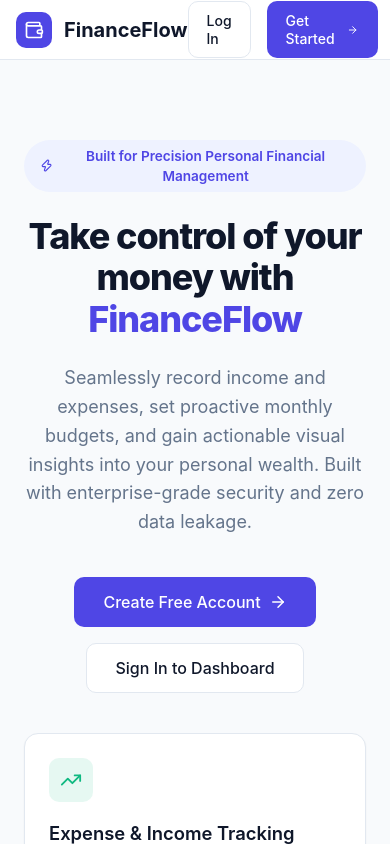
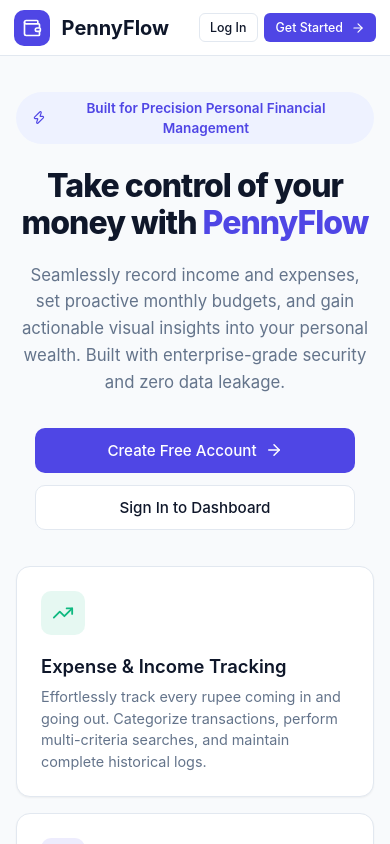
Before and after one commit to Manasa120205/FinanceFlow-Expense-Management, a React (Vite) app in the folder frontend/: page / in a window 390 px wide. Shown: the top 844 px of the page. Built offline with nearby package versions, Linux system fonts and the light colour scheme; no server answers.

Commit message:
feat: rebrand to PennyFlow and fix mobile horizontal sliding and header button congestion

```diff
--- a/frontend/index.html
+++ b/frontend/index.html
@@ -4,9 +4,9 @@
     <meta charset="UTF-8" />
     <link rel="icon" type="image/svg+xml" href="/favicon.svg" />
     <meta name="viewport" content="width=device-width, initial-scale=1.0" />
-    <meta name="description" content="FinanceFlow — Personal Finance & Expense Management Platform. Secure, real-time income, expense, and budget tracking." />
+    <meta name="description" content="PennyFlow — Personal Finance & Expense Management Platform. Secure, real-time income, expense, and budget tracking." />
     <meta name="theme-color" content="#4f46e5" />
-    <title>FinanceFlow — Personal Finance & Expense Management Platform</title>
+    <title>PennyFlow — Personal Finance & Expense Management Platform</title>
   </head>
   <body>
     <div id="root"></div>
--- a/frontend/src/components/layout/Navbar.jsx
+++ b/frontend/src/components/layout/Navbar.jsx
@@ -59,7 +59,7 @@ export default function Navbar({ onToggleSidebar }) {
           >
             <Wallet size={16} />
           </div>
-          <span>FinanceFlow</span>
+          <span>PennyFlow</span>
         </Link>
       </div>
 
--- a/frontend/src/components/layout/Sidebar.jsx
+++ b/frontend/src/components/layout/Sidebar.jsx
@@ -72,7 +72,7 @@ export default function Sidebar({ isOpen, onClose }) {
             </div>
             <div>
               <div style={{ fontWeight: 700, fontSize: '1.1rem', letterSpacing: '-0.02em' }}>
-                FinanceFlow
+                PennyFlow
               </div>
               <div style={{ fontSize: '0.7rem', color: '#94a3b8' }}>
                 Expense Management
--- a/frontend/src/index.css
+++ b/frontend/src/index.css
@@ -49,6 +49,12 @@
   box-sizing: border-box;
   margin: 0;
   padding: 0;
+}
+
+html, body {
+  overflow-x: hidden;
+  max-width: 100vw;
+  width: 100%;
 }
 
 body {
@@ -482,16 +488,43 @@ h4 { font-size: 1.125rem; }
 
 /* Responsive Landing Page */
 .landing-header {
-  height: 72px;
+  height: 64px;
   border-bottom: 1px solid var(--border-light);
   background-color: #ffffff;
   display: flex;
   align-items: center;
   justify-content: space-between;
-  padding: 0 2rem;
+  padding: 0 1.75rem;
   position: sticky;
   top: 0;
-  zIndex: 20;
+  z-index: 20;
+  box-sizing: border-box;
+  width: 100%;
+}
+
+.landing-header-actions {
+  display: flex;
+  align-items: center;
+  gap: 0.75rem;
+}
+
+.landing-hero-section {
+  padding: 4.5rem 1.5rem 3.5rem;
+  text-align: center;
+  max-width: 960px;
+  margin: 0 auto;
+  flex: 1;
+  width: 100%;
+  box-sizing: border-box;
+}
+
+.landing-hero-actions {
+  display: flex;
+  align-items: center;
+  justify-content: center;
+  gap: 1rem;
+  flex-wrap: wrap;
+  width: 100%;
 }
 
 .landing-features-grid {
@@ -504,13 +537,37 @@ h4 { font-size: 1.125rem; }
 
 @media (max-width: 640px) {
   .landing-header {
-    padding: 0 1rem;
-    height: 60px;
+    padding: 0 0.85rem;
+    height: 56px;
+  }
+  .landing-header-actions {
+    gap: 0.4rem;
+  }
+  .landing-header-actions .btn {
+    padding: 0.35rem 0.65rem !important;
+    font-size: 0.775rem !important;
+    border-radius: var(--radius-sm);
+  }
+  .landing-hero-section {
+    padding: 2.25rem 1rem 2rem;
+  }
+  .landing-hero-actions {
+    flex-direction: column;
+    gap: 0.75rem;
+    width: 100%;
+  }
+  .landing-hero-btn {
+    width: 100% !important;
+    max-width: 320px;
+    padding: 0.75rem 1.25rem !important;
+    font-size: 0.95rem !important;
+    display: flex;
+    justify-content: center;
   }
   .landing-features-grid {
     grid-template-columns: 1fr;
-    margin-top: 2.5rem;
-    gap: 1.25rem;
+    margin-top: 2.25rem;
+    gap: 1rem;
   }
 }
 
--- a/frontend/src/pages/LandingPage.jsx
+++ b/frontend/src/pages/LandingPage.jsx
@@ -39,30 +39,22 @@ export default function LandingPage() {
             <Wallet size={20} />
           </div>
           <span style={{ fontSize: '1.25rem', fontWeight: 700, color: 'var(--text-main)' }}>
-            FinanceFlow
+            PennyFlow
           </span>
         </div>
 
-        <div style={{ display: 'flex', alignItems: 'center', gap: '1rem' }}>
-          <Link to="/login" className="btn btn-secondary">
+        <div className="landing-header-actions">
+          <Link to="/login" className="btn btn-secondary btn-sm">
             Log In
           </Link>
-          <Link to="/register" className="btn btn-primary">
-            Get Started <ArrowRight size={16} />
+          <Link to="/register" className="btn btn-primary btn-sm">
+            Get Started <ArrowRight size={14} />
           </Link>
         </div>
       </header>
 
       {/* Hero Section */}
-      <section
-        style={{
-          padding: '5rem 1.5rem 4rem',
-          textAlign: 'center',
-          maxWidth: '960px',
-          margin: '0 auto',
-          flex: 1,
-        }}
-      >
+      <section className="landing-hero-section">
         <div
           style={{
             display: 'inline-flex',
@@ -82,25 +74,25 @@ export default function LandingPage() {
 
         <h1
           style={{
-            fontSize: 'clamp(2.25rem, 5vw, 3.5rem)',
+            fontSize: 'clamp(2rem, 5vw, 3.5rem)',
             fontWeight: 800,
             letterSpacing: '-0.03em',
             color: 'var(--text-main)',
             lineHeight: 1.15,
-            marginBottom: '1.5rem',
+            marginBottom: '1.25rem',
           }}
         >
           Take control of your money with{' '}
-          <span style={{ color: 'var(--primary)' }}>FinanceFlow</span>
+          <span style={{ color: 'var(--primary)' }}>PennyFlow</span>
         </h1>
 
         <p
           style={{
-            fontSize: '1.125rem',
+            fontSize: '1.05rem',
             color: 'var(--text-muted)',
             lineHeight: 1.6,
             maxWidth: '680px',
-            margin: '0 auto 2.5rem',
+            margin: '0 auto 2rem',
           }}
         >
           Seamlessly record income and expenses, set proactive monthly budgets,
@@ -108,19 +100,11 @@ export default function LandingPage() {
           enterprise-grade security and zero data leakage.
         </p>
 
-        <div
-          style={{
-            display: 'flex',
-            alignItems: 'center',
-            justifyContent: 'center',
-            gap: '1rem',
-            flexWrap: 'wrap',
-          }}
-        >
-          <Link to="/register" className="btn btn-primary btn-lg">
+        <div className="landing-hero-actions">
+          <Link to="/register" className="btn btn-primary btn-lg landing-hero-btn">
             Create Free Account <ArrowRight size={18} />
           </Link>
-          <Link to="/login" className="btn btn-secondary btn-lg">
+          <Link to="/login" className="btn btn-secondary btn-lg landing-hero-btn">
             Sign In to Dashboard
           </Link>
         </div>
@@ -215,7 +199,7 @@ export default function LandingPage() {
           fontSize: '0.875rem',
         }}
       >
-        <p>© {new Date().getFullYear()} FinanceFlow Platform. All rights reserved.</p>
+        <p>© {new Date().getFullYear()} PennyFlow Platform. All rights reserved.</p>
         <p style={{ marginTop: '0.35rem', fontSize: '0.75rem', color: 'var(--text-subtle)' }}>
           Secure • Production-Ready • PostgreSQL Relational Architecture
         </p>
--- a/frontend/src/pages/LoginPage.jsx
+++ b/frontend/src/pages/LoginPage.jsx
@@ -99,7 +99,7 @@ export default function LoginPage() {
             >
               <Wallet size={22} />
             </div>
-            <span style={{ fontSize: '1.5rem', fontWeight: 800 }}>FinanceFlow</span>
+            <span style={{ fontSize: '1.5rem', fontWeight: 800 }}>PennyFlow</span>
           </Link>
           <h2 style={{ fontSize: '1.5rem', fontWeight: 700 }}>Welcome back</h2>
           <p style={{ color: 'var(--text-muted)', fontSize: '0.9rem', marginTop: '0.25rem' }}>
--- a/frontend/src/pages/RegisterPage.jsx
+++ b/frontend/src/pages/RegisterPage.jsx
@@ -108,7 +108,7 @@ export default function RegisterPage() {
             >
               <Wallet size={22} />
             </div>
-            <span style={{ fontSize: '1.5rem', fontWeight: 800 }}>FinanceFlow</span>
+            <span style={{ fontSize: '1.5rem', fontWeight: 800 }}>PennyFlow</span>
           </Link>
           <h2 style={{ fontSize: '1.5rem', fontWeight: 700 }}>Create your account</h2>
           <p style={{ color: 'var(--text-muted)', fontSize: '0.9rem', marginTop: '0.25rem' }}>
```
